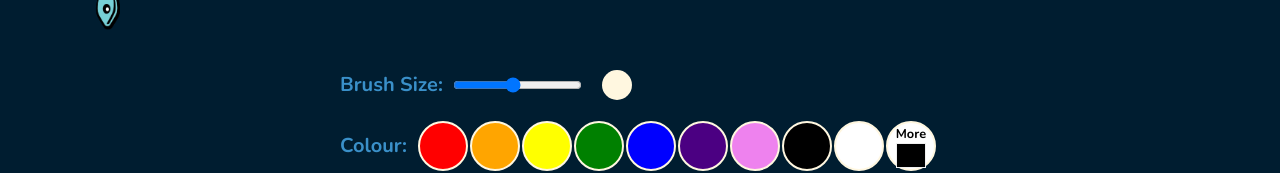
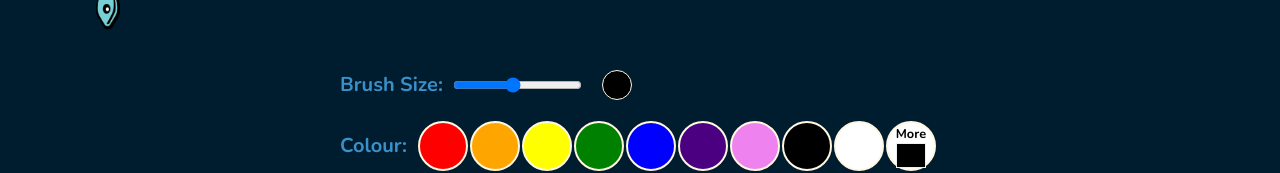
Before and after one commit to danibarker/paint-io, a React (Create React App) app in the folder front-end/: page / in a window 1280 px wide. Shown: the part 146-319 px from the top of the page. Built offline with nearby package versions, Linux system fonts and the light colour scheme; no server answers; a web font is replaced by a local one.

Commit message:
added color to brush preview

```diff
--- a/front-end/src/components/BrushSelector.js
+++ b/front-end/src/components/BrushSelector.js
@@ -1,4 +1,4 @@
-const BrushSelector = ({ setBrushSize ,brushSize}) => {
+const BrushSelector = ({ setBrushSize ,brushSize, color}) => {
   return (
     <div className="brush-selector">
       <p>Brush Size:</p>
@@ -12,7 +12,7 @@ const BrushSelector = ({ setBrushSize ,brushSize}) => {
       <div className="brush-preview">
         <div style={{
           height: (brushSize*2)+"px",
-          width: (brushSize*2)+"px"}}>
+          width: (brushSize*2)+"px", background:color}}>
         </div>
       </div>
     </div>
--- a/front-end/src/components/Canvas.js
+++ b/front-end/src/components/Canvas.js
@@ -14,6 +14,7 @@ export function Canvas(props) {
                 <BrushSelector
                     brushSize={brushSize}
                     setBrushSize={setBrushSize}
+                    color={color}
                 />
             </div>
             <canvas
--- a/front-end/src/css/App.css
+++ b/front-end/src/css/App.css
@@ -79,7 +79,7 @@ h1 {
 }
 
 .brush-preview div {
-    background-color: var(--white);
+    border: 1px solid var(--white);
     border-radius: 50%;
 }
 
```
